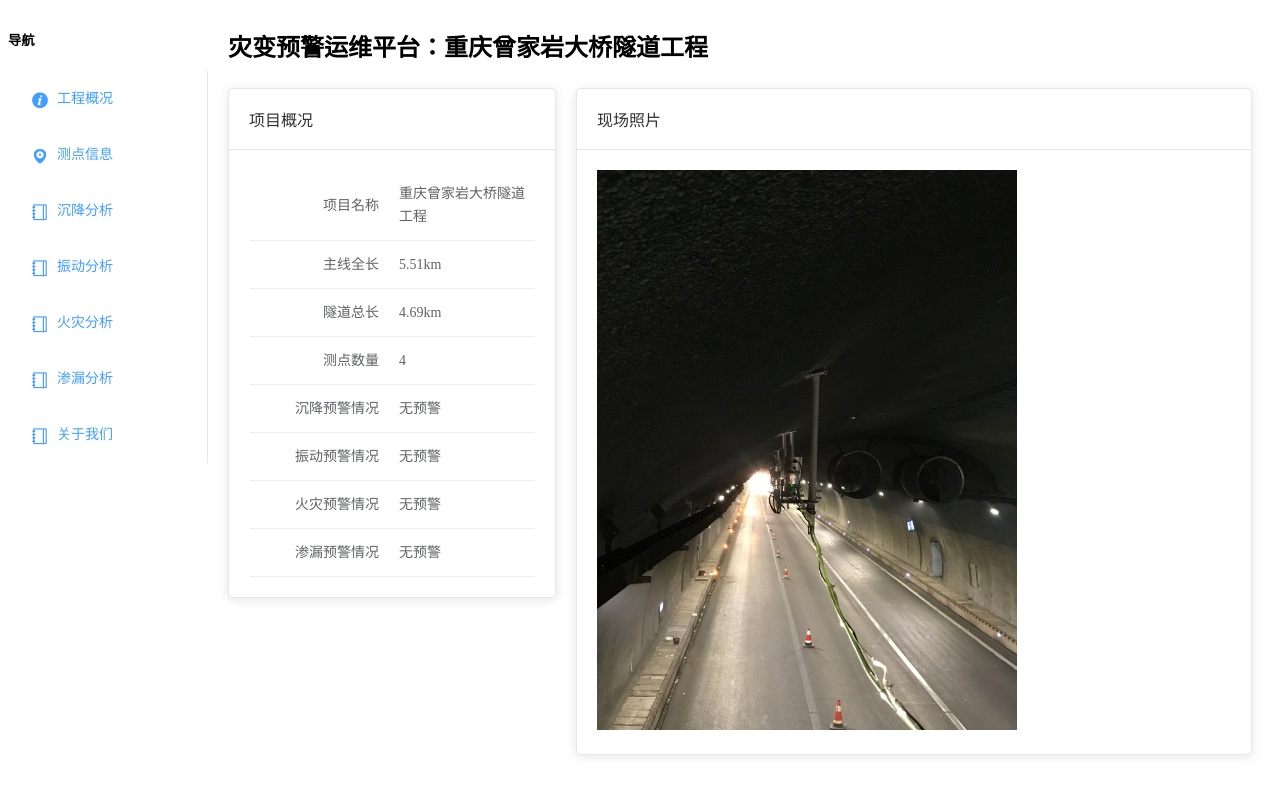
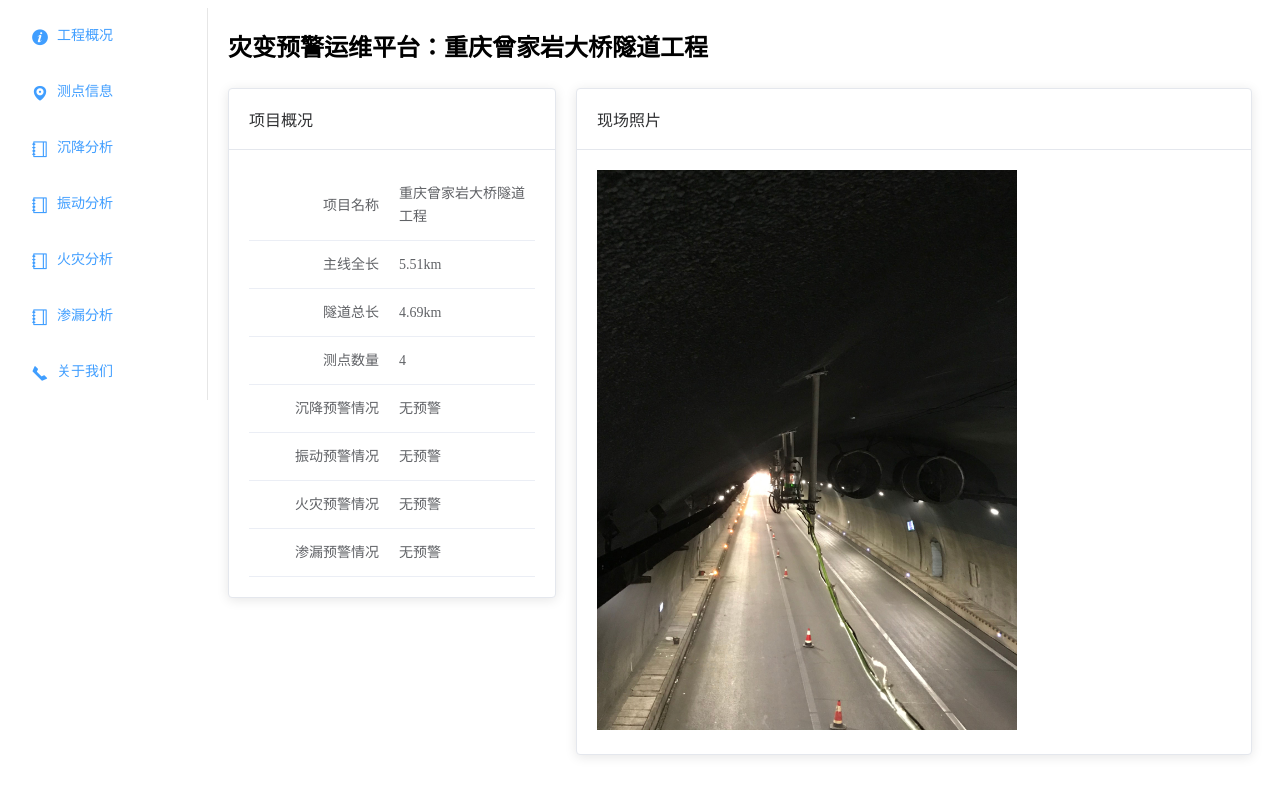
Before and after one commit to panhaoyu/displacement_monitor_frontend, a Vue app: page /displacement in a window 1280 px wide. Shown: the top 796 px of the page. Built offline with nearby package versions, Linux system fonts and the light colour scheme.

Commit message:
完成首页的设计

```diff
--- a/src/components/Sidebar.vue
+++ b/src/components/Sidebar.vue
@@ -1,6 +1,5 @@
 <template>
   <el-aside width="200px">
-    <h5>导航</h5>
     <el-menu class="el-menu-vertical-demo">
       <el-menu-item>
         <i class="el-icon-info"></i>
@@ -27,7 +26,7 @@
         <template #title>渗漏分析</template>
       </el-menu-item>
       <el-menu-item>
-        <i class="el-icon-notebook-1"></i>
+        <i class="el-icon-phone"></i>
         <template #title>关于我们</template>
       </el-menu-item>
     </el-menu>
--- a/src/pages/Project.vue
+++ b/src/pages/Project.vue
@@ -27,15 +27,7 @@ import projectData from "../utils/projectData";
 
 export default defineComponent({
   name: 'HelloWorld',
-  props: {
-    msg: {
-      type: String,
-      required: true
-    }
-  },
   setup: () => {
-
-
     const tableData = computed(() => projectData.info.map(item => {
       return {name: item[0], value: item[1]}
     }))
```
